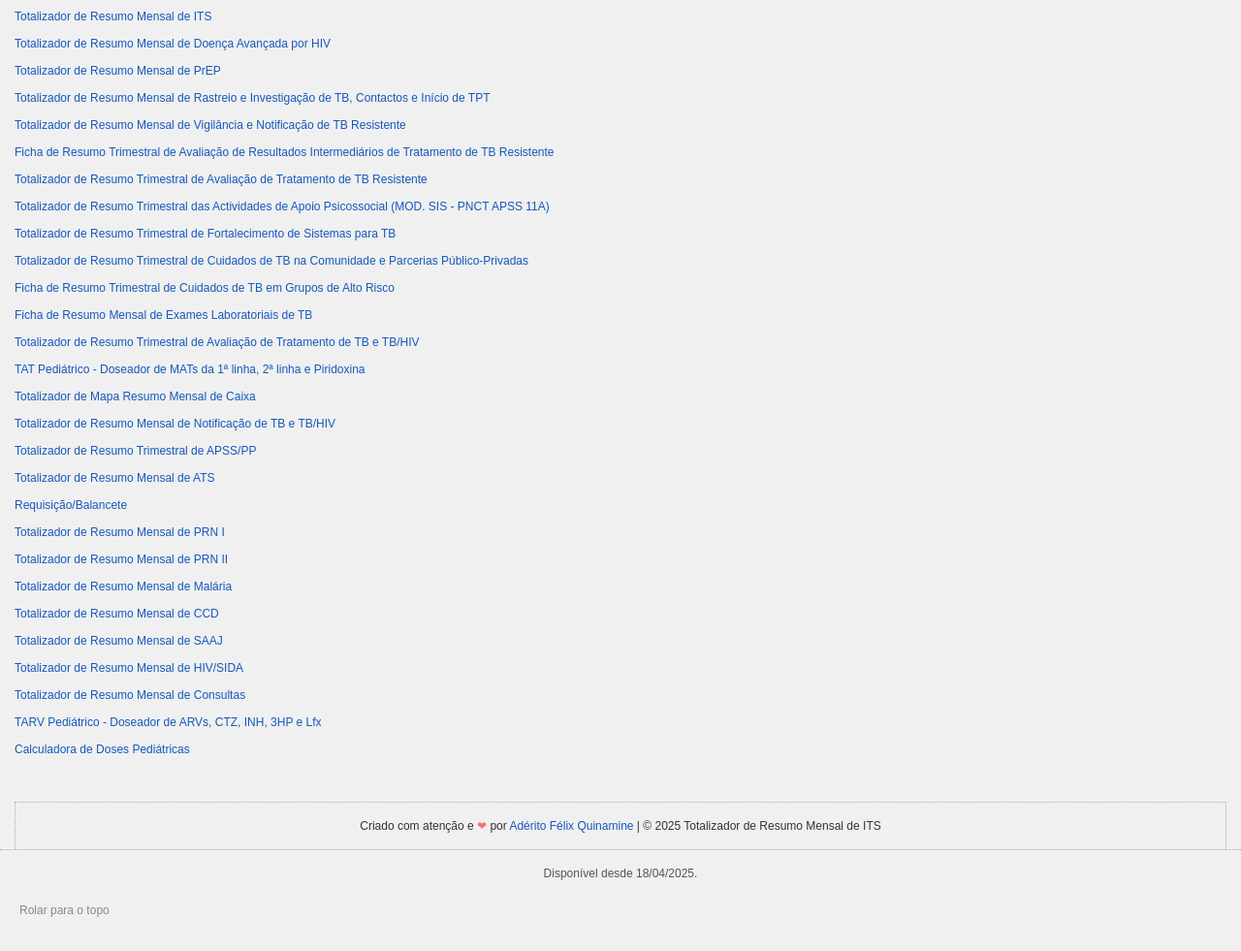
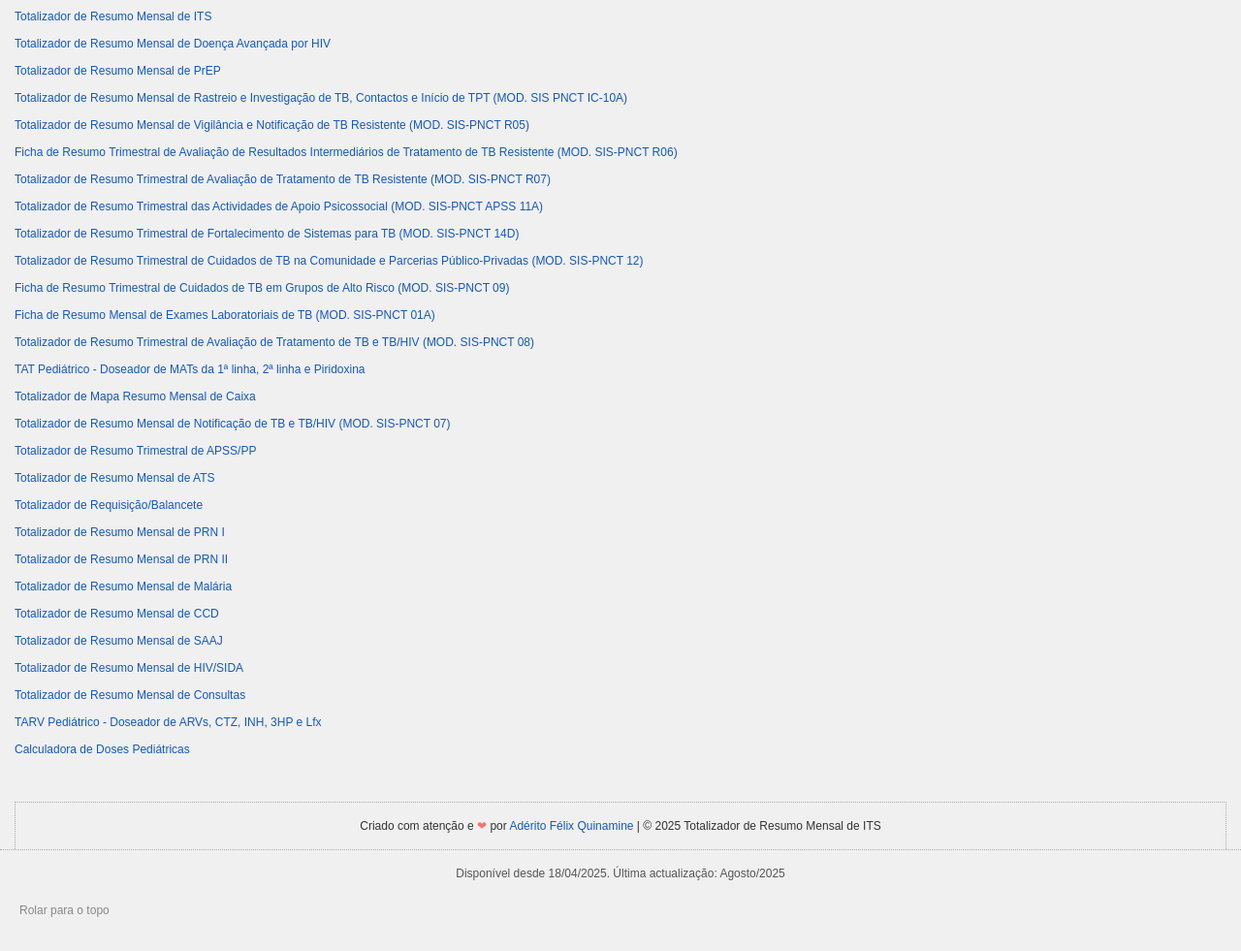
Before and after one commit to Quinamine/totalizador-de-resumo-mensal-de-its, a plain HTML site: page index.html in a window 1280 px wide. Shown: the part 1887-2868 px from the top of the page at 97% size. Drawn offline with Linux system fonts and the light colour scheme; a script that the page names is missing.

Commit message:
HTML/CSS/JS: Actualizei, no footer, o textContent dos links PNCT, adicionando códigos MOD. SIS-PNCT correspondentes; e o método de impressão para adicionar o endereço do totalizador na margem inferior da ficha.

```diff
--- a/anatomia/layout.css
+++ b/anatomia/layout.css
@@ -916,6 +916,9 @@ details[open] .details__summary {
         display: none;
     }
 }
+.ficha__url-pub {
+    display: none;
+}
 @media print {
     @page {
         margin: .5cm;
@@ -923,6 +926,14 @@ details[open] .details__summary {
     }
     .--no-print {
         display: none;
+    }
+    .ficha__url-pub {
+        display: block;
+        font-size: 12px;
+        margin-top: 4px;
+    }
+    .ficha__url-pub__link {
+        color: var(--cor-de-link);
     }
 }
 .topo-propaganda {
--- a/fisiologia/menu.js
+++ b/fisiologia/menu.js
@@ -106,6 +106,9 @@ const menu = {
     imprimirFicha() {
         const comentarios = document.querySelector(".obs__input");
         comentarios.textContent === "" ? comentarios.parentElement.classList.add("--no-print") : comentarios.parentElement.classList.remove("--no-print");
+        const urlOutput = document.querySelector(".ficha__url-pub");
+        const url = location.href;
+        urlOutput.innerHTML = `Totalizado por computador. Totalizador disponível em: <span class="ficha__url-pub__link">${url}</span>`;
         window.print()
     },
     abrirArtigo(artigo) {
--- a/fisiologia/multifuncoes.js
+++ b/fisiologia/multifuncoes.js
@@ -11,7 +11,7 @@ function alertarSobre(msg) {
     const dialogBoxDefault__console = dialogBoxDefault.querySelector(".dialog-box-default__p--js-console");
     dialogBoxDefault__console.textContent = msg;
     clearInterval(btnAutoCloseLoop);
-    let time = 15;
+    let time = 10;
     const btn__outputTime = document.querySelector(".dialog-box-default__output-autoclose-loop");
     btn__outputTime.textContent = `(${time--}s)`;
     btnAutoCloseLoop = setInterval(() => {
--- a/index.html
+++ b/index.html
@@ -432,6 +432,7 @@
                         </div>
                     </div>
                 </div>
+                <p class="ficha__url-pub"></p>
             </div>
             <div class="ficha ficha--verso">
                 <header>
@@ -911,22 +912,22 @@
                         <li><a href=https://quinamine.github.io/totalizador-de-resumo-mensal-de-its/index.html class="footer__nav__link">Totalizador de Resumo Mensal de ITS</a></li>
                         <li><a href=https://quinamine.github.io/totalizador-de-resumo-mensal-de-doenca-avancada-por-hiv/index.html class="footer__nav__link">Totalizador de Resumo Mensal de Doença Avançada por HIV</a></li>
                         <li><a href=https://quinamine.github.io/totalizador-de-resumo-mensal-de-prep/index.html class="footer__nav__link">Totalizador de Resumo Mensal de PrEP</a></li>
-                        <li><a href=https://quinamine.github.io/totalizador-de-resumo-mensal-de-rastreio-e-investigacao-de-tb-contactos-e-inicio-de-tpt/index.html class="footer__nav__link">Totalizador de Resumo Mensal de Rastreio e Investigação de TB, Contactos e Início de TPT</a></li>
-                        <li><a href=https://quinamine.github.io/totalizador-de-resumo-mensal-de-vigilancia-e-notificacao-de-tb-resistente/index.html class="footer__nav__link">Totalizador de Resumo Mensal de Vigilância e Notificação de TB Resistente</a></li>
-                        <li><a href=https://quinamine.github.io/ficha-de-resumo-trimestral-de-avaliacao-de-resultados-intermediarios-de-tto-de-tb-resistente/index.html class="footer__nav__link">Ficha de Resumo Trimestral de Avaliação de Resultados Intermediários de Tratamento de TB Resistente</a></li>
-                        <li><a href=https://quinamine.github.io/totalizador-de-resumo-trimestral-de-avaliacao-de-tto-de-tb-resistente/index.html class="footer__nav__link">Totalizador de Resumo Trimestral de Avaliação de Tratamento de TB Resistente</a></li>
-                        <li><a href=https://quinamine.github.io/totalizador-de-resumo-trimestral-das-actividades-de-apoio-psicossocial-mod-sis-pnct-apss-11-a/index.html class="footer__nav__link">Totalizador de Resumo Trimestral das Actividades de Apoio Psicossocial (MOD. SIS - PNCT APSS 11A)</a></li>
-                        <li><a href=https://quinamine.github.io/totalizador-de-resumo-trimestral-de-fortalecimento-de-sistemas-para-tb/index.html class="footer__nav__link">Totalizador de Resumo Trimestral de Fortalecimento de Sistemas para TB</a></li>
-                        <li><a href=https://quinamine.github.io/totalizador-de-resumo-trimestral-de-cuidados-de-tb-na-comunidade-e-parcerias-publico-privadas/index.html class="footer__nav__link">Totalizador de Resumo Trimestral de Cuidados de TB na Comunidade e Parcerias Público-Privadas</a></li>
-                        <li><a href=https://quinamine.github.io/ficha-de-resumo-trimestral-de-cuidados-de-tb-em-grupos-de-alto-risco/index.html class="footer__nav__link">Ficha de Resumo Trimestral de Cuidados de TB em Grupos de Alto Risco</a></li>
-                        <li><a href=https://quinamine.github.io/ficha-de-resumo-mensal-de-exames-laboratoriais-de-tb/index.html class="footer__nav__link" class="footer__nav__link">Ficha de Resumo Mensal de Exames Laboratoriais de TB</a></li>
-                        <li><a href=https://quinamine.github.io/totalizador-de-resumo-trimestral-de-avaliacao-de-tto-de-tb-e-tb-hiv/index.html class="footer__nav__link">Totalizador de Resumo Trimestral de Avaliação de Tratamento de TB e TB/HIV</a></li>
+                        <li><a href=https://quinamine.github.io/totalizador-de-resumo-mensal-de-rastreio-e-investigacao-de-tb-contactos-e-inicio-de-tpt/index.html class="footer__nav__link">Totalizador de Resumo Mensal de Rastreio e Investigação de TB, Contactos e Início de TPT (MOD. SIS PNCT IC-10A)</a></li>
+                        <li><a href=https://quinamine.github.io/totalizador-de-resumo-mensal-de-vigilancia-e-notificacao-de-tb-resistente/index.html class="footer__nav__link">Totalizador de Resumo Mensal de Vigilância e Notificação de TB Resistente (MOD. SIS-PNCT R05)</a></li>
+                        <li><a href=https://quinamine.github.io/ficha-de-resumo-trimestral-de-avaliacao-de-resultados-intermediarios-de-tto-de-tb-resistente/index.html class="footer__nav__link">Ficha de Resumo Trimestral de Avaliação de Resultados Intermediários de Tratamento de TB Resistente (MOD. SIS-PNCT R06)</a></li>
+                        <li><a href=https://quinamine.github.io/totalizador-de-resumo-trimestral-de-avaliacao-de-tto-de-tb-resistente/index.html class="footer__nav__link">Totalizador de Resumo Trimestral de Avaliação de Tratamento de TB Resistente (MOD. SIS-PNCT R07)</a></li>
+                        <li><a href=https://quinamine.github.io/totalizador-de-resumo-trimestral-das-actividades-de-apoio-psicossocial-mod-sis-pnct-apss-11-a/index.html class="footer__nav__link">Totalizador de Resumo Trimestral das Actividades de Apoio Psicossocial (MOD. SIS-PNCT APSS 11A)</a></li>
+                        <li><a href=https://quinamine.github.io/totalizador-de-resumo-trimestral-de-fortalecimento-de-sistemas-para-tb/index.html class="footer__nav__link">Totalizador de Resumo Trimestral de Fortalecimento de Sistemas para TB (MOD. SIS-PNCT 14D)</a></li>
+                        <li><a href=https://quinamine.github.io/totalizador-de-resumo-trimestral-de-cuidados-de-tb-na-comunidade-e-parcerias-publico-privadas/index.html class="footer__nav__link">Totalizador de Resumo Trimestral de Cuidados de TB na Comunidade e Parcerias Público-Privadas (MOD. SIS-PNCT 12)</a></li>
+                        <li><a href=https://quinamine.github.io/ficha-de-resumo-trimestral-de-cuidados-de-tb-em-grupos-de-alto-risco/index.html class="footer__nav__link">Ficha de Resumo Trimestral de Cuidados de TB em Grupos de Alto Risco (MOD. SIS-PNCT 09)</a></li>
+                        <li><a href=https://quinamine.github.io/ficha-de-resumo-mensal-de-exames-laboratoriais-de-tb/index.html class="footer__nav__link" class="footer__nav__link">Ficha de Resumo Mensal de Exames Laboratoriais de TB (MOD. SIS-PNCT 01A)</a></li>
+                        <li><a href=https://quinamine.github.io/totalizador-de-resumo-trimestral-de-avaliacao-de-tto-de-tb-e-tb-hiv/index.html class="footer__nav__link">Totalizador de Resumo Trimestral de Avaliação de Tratamento de TB e TB/HIV (MOD. SIS-PNCT 08)</a></li>
                         <li><a href=https://quinamine.github.io/tat-pediatrico/index.html class="footer__nav__link">TAT Pediátrico - Doseador de MATs da 1ª linha, 2ª linha e Piridoxina</a></li>
                         <li><a href=https://quinamine.github.io/totalizador-de-mapa-resumo-mensal-de-caixa/index.html class="footer__nav__link">Totalizador de Mapa Resumo Mensal de Caixa</a></li>
-                        <li><a href=https://quinamine.github.io/totalizador-de-resumo-mensal-de-notificacao-de-tb-e-tb-hiv/index.html class="footer__nav__link">Totalizador de Resumo Mensal de Notificação de TB e TB/HIV</a></li>
+                        <li><a href=https://quinamine.github.io/totalizador-de-resumo-mensal-de-notificacao-de-tb-e-tb-hiv/index.html class="footer__nav__link">Totalizador de Resumo Mensal de Notificação de TB e TB/HIV (MOD. SIS-PNCT 07)</a></li>
                         <li><a href=https://quinamine.github.io/totalizador-de-resumo-trimestral-de-apss-e-pp/index.html class="footer__nav__link">Totalizador de Resumo Trimestral de APSS/PP</a></li>
                         <li><a href=https://quinamine.github.io/totalizador-de-resumo-mensal-de-ats/index.html class="footer__nav__link">Totalizador de Resumo Mensal de ATS</a></li>
-                        <li><a href=https://quinamine.github.io/requisicao-balancete/index.html class="footer__nav__link">Requisição/Balancete</a></li>
+                        <li><a href=https://quinamine.github.io/requisicao-balancete/index.html class="footer__nav__link">Totalizador de Requisição/Balancete</a></li>
                         <li><a href=https://quinamine.github.io/totalizador-de-resumo-mensal-de-prn-i/index.html class="footer__nav__link">Totalizador de Resumo Mensal de PRN I</a></li>
                         <li><a href=https://quinamine.github.io/totalizador-de-resumo-mensal-de-prn-ii/index.html class="footer__nav__link">Totalizador de Resumo Mensal de PRN II</a></li>
                         <li><a href=https://quinamine.github.io/totalizador-de-resumo-mensal-de-malaria/index.html class="footer__nav__link">Totalizador de Resumo Mensal de Malária</a></li>
@@ -941,7 +942,7 @@
                 <p class="footer__p footer__p--created-by">Criado com atenção e <span class="footer__p__heart">❤</span> por <a href=https://quinamine.github.io/aderito-felix-quinamine/index.html title="Acessar biografia &raquo;">Adérito Félix Quinamine</a> | ©&nbsp;<span class="footer__current-year"></span> Totalizador de Resumo Mensal de <abbr title="Infecções de Transmissão Sexual">ITS</abbr></p>
                 <a href=#root class=footer__link--back-to-top>Rolar para o topo</a>
             </div>
-            <p class="footer__p footer__p--available-since">Disponível desde <time datetime="2025-04-16">18/04/2025</time>.</p>
+            <p class="footer__p footer__p--available-since">Disponível desde <time datetime="2025-04-16">18/04/2025</time>. Última actualização: Agosto/2025</p>
         </footer>
         <div class="desfoque"></div>
         <script src="fisiologia/festasfelizes.js"></script>
```
